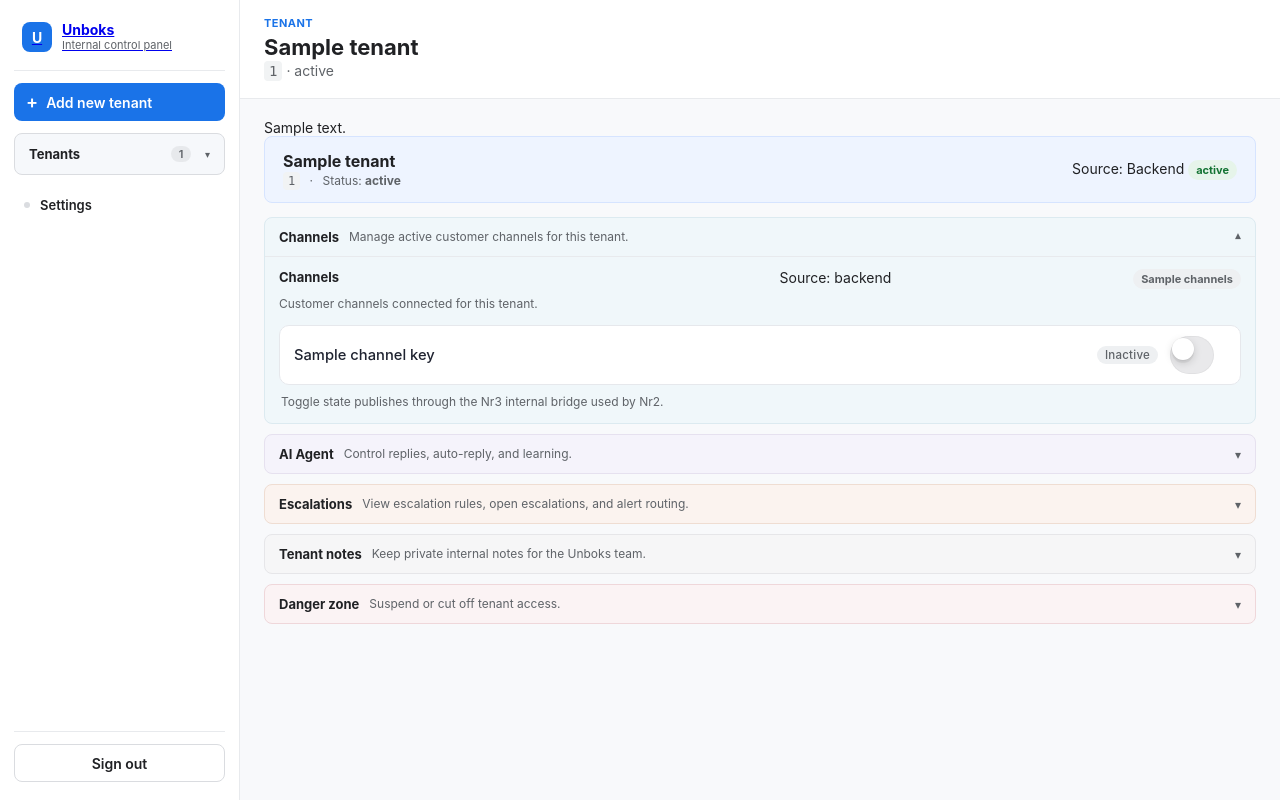
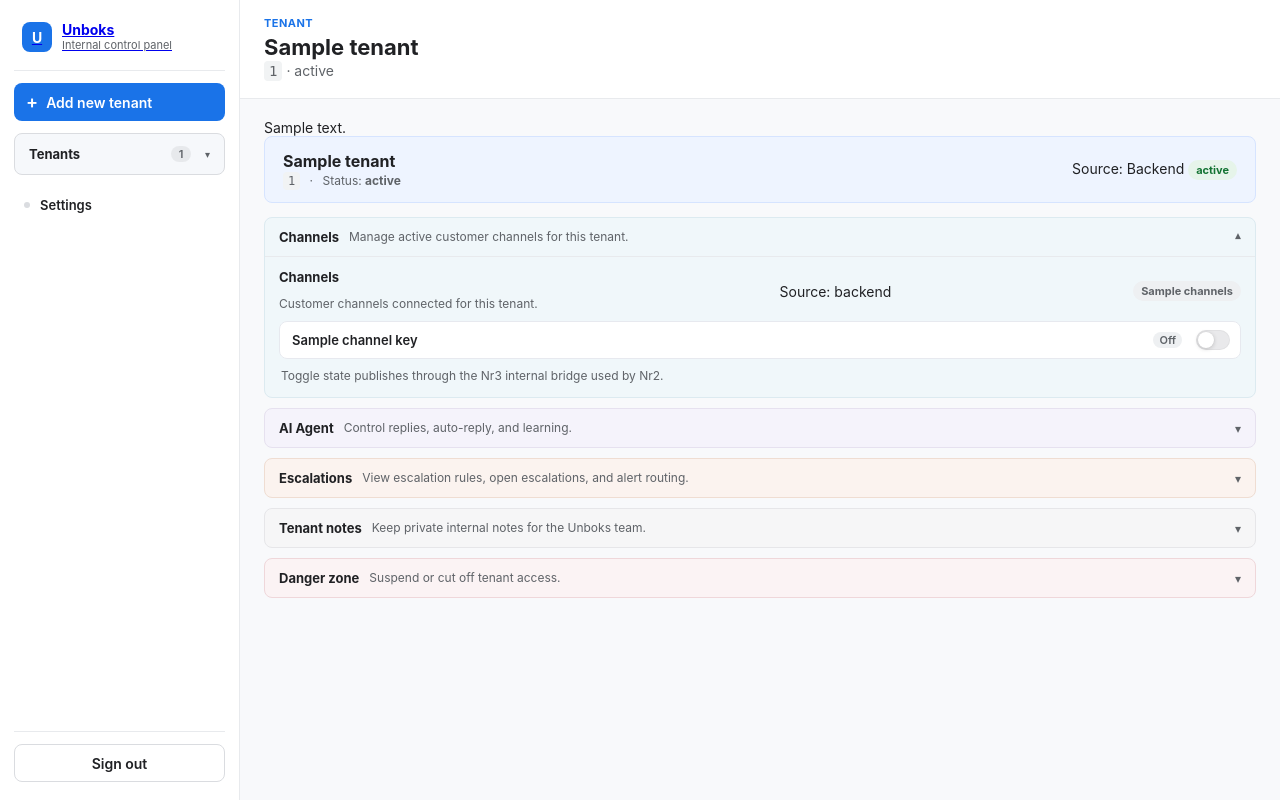
Before and after one commit to unboks-org/unboks-internal-control-panel, a FastAPI app: template app/templates/admin_tenant_workspace.html in a window 1280 px wide, after a click that opens the changed part. Run offline with FastAPI, Linux system fonts and the light colour scheme; the template is opened without the code that fills it: most values are stand-ins (such as "Sample title", 1, 10 or a date in 2020).

Commit message:
Tighten channel toggle list

```diff
--- a/app/static/css/admin.css
+++ b/app/static/css/admin.css
@@ -1360,15 +1360,15 @@ button.button-disabled,
   border: 1px solid var(--color-border);
   border-radius: var(--radius);
   margin-bottom: 14px;
-  padding: 16px 18px;
+  padding: 12px 14px;
 }
 
 .channels-panel-header {
-  align-items: flex-start;
-  display: flex;
-  gap: 12px;
+  align-items: center;
+  display: flex;
+  gap: 8px;
   justify-content: space-between;
-  margin-bottom: 12px;
+  margin-bottom: 8px;
 }
 
 .channels-panel-header h3 {
@@ -1377,9 +1377,9 @@ button.button-disabled,
   margin: 0 0 2px;
 }
 
-.channels-panel { padding: 12px 14px; }
-
 .ch-name {
+  color: #202124;
+  font-size: 13px;
   font-weight: 600;
 }
 
@@ -2106,56 +2106,49 @@ button.button-disabled,
 /* ---------------------------------------------------------------- */
 .channels-list {
   list-style: none;
-  margin: 12px 0 0;
+  margin: 8px 0 0;
   padding: 0;
-  border: 1px solid #e6e8ec;
-  border-radius: 10px;
+  border: 1px solid #e7e9ef;
+  border-radius: 8px;
   overflow: hidden;
   background: #fff;
 }
 .channels-list .channel-item {
   display: grid;
-  grid-template-columns: 1fr auto auto auto;
-  align-items: center;
-  gap: 12px;
-  padding: 10px 14px;
-  border-bottom: 1px solid #eef0f3;
-  font-size: 0.92rem;
+  grid-template-columns: minmax(0, 1fr) 34px 38px;
+  align-items: center;
+  gap: 10px;
+  min-height: 36px;
+  padding: 0 10px 0 12px;
+  border-bottom: 1px solid #edf0f4;
+  font-size: 13px;
 }
 .channels-list .channel-item:last-child {
   border-bottom: 0;
 }
 .channels-list .channel-item:hover {
-  background: #fafbfc;
+  background: #fbfcfd;
 }
 .channels-list .ch-name {
-  font-weight: 500;
-  color: #1f2330;
+  min-width: 0;
+  overflow: hidden;
+  text-overflow: ellipsis;
+  white-space: nowrap;
 }
 .channels-list .ch-status {
-  font-size: 0.72rem;
-  padding: 2px 8px;
+  font-size: 11px;
+  justify-self: end;
+  line-height: 16px;
+  min-width: 28px;
+  padding: 0 6px;
   border-radius: 999px;
-  font-weight: 500;
-  letter-spacing: 0.02em;
-}
-.channels-list .ch-configure {
-  background: transparent;
-  border: 1px solid #d8dce3;
-  color: #3a4252;
-  padding: 4px 10px;
-  border-radius: 6px;
-  font-size: 0.78rem;
-  cursor: pointer;
-  transition: background 0.15s, border-color 0.15s;
-}
-.channels-list .ch-configure:hover {
-  background: #f3f5f8;
-  border-color: #c4cad4;
+  font-weight: 600;
+  text-align: center;
 }
 .channels-list .channel-toggle-form {
   margin: 0;
   display: inline-flex;
+  justify-self: end;
 }
 
 /* ---------------------------------------------------------------- */
@@ -2166,8 +2159,9 @@ button.button-disabled,
 .ios-toggle {
   position: relative;
   display: inline-flex;
-  width: 44px;
-  height: 26px;
+  width: 34px;
+  height: 20px;
+  min-height: 20px;
   border-radius: 999px;
   background: #E9E9EB;
   border: 0;
@@ -2179,20 +2173,19 @@ button.button-disabled,
   box-sizing: border-box;
   -webkit-appearance: none;
   appearance: none;
-  transition: background-color 0.25s cubic-bezier(0.4, 0.0, 0.2, 1);
+  transition: background-color 0.18s ease;
   box-shadow: inset 0 0 0 1px rgba(0, 0, 0, 0.04);
 }
 .ios-toggle.is-on {
-  background: #34C759;
+  background: #2fbf5b;
 }
 .ios-toggle.is-off {
   background: #E9E9EB;
 }
-.ios-toggle:hover.is-on { background: #30BB54; }
+.ios-toggle:hover.is-on { background: #2aaa51; }
 .ios-toggle:hover.is-off { background: #DEDEE0; }
 .ios-toggle:active .ios-toggle-knob {
-  /* Subtle knob squish on press, mimicking iOS feedback */
-  width: 26px;
+  width: 18px;
 }
 .ios-toggle.is-on:active .ios-toggle-knob {
   transform: translateX(14px);
@@ -2202,20 +2195,19 @@ button.button-disabled,
   position: absolute;
   top: 2px;
   left: 2px;
-  width: 22px;
-  height: 22px;
+  width: 16px;
+  height: 16px;
   border-radius: 50%;
   background: #FFFFFF;
   box-shadow:
-    0 3px 8px rgba(0, 0, 0, 0.15),
-    0 3px 1px rgba(0, 0, 0, 0.06),
+    0 1px 4px rgba(0, 0, 0, 0.18),
     0 0 0 0.5px rgba(0, 0, 0, 0.04);
   transition:
-    transform 0.28s cubic-bezier(0.4, 0.0, 0.2, 1),
-    width 0.18s ease;
+    transform 0.18s ease,
+    width 0.14s ease;
 }
 .ios-toggle.is-on .ios-toggle-knob {
-  transform: translateX(18px);
+  transform: translateX(14px);
 }
 .ios-toggle:focus-visible {
   outline: 2px solid #4f8cff;
--- a/app/templates/admin_tenant_workspace.html
+++ b/app/templates/admin_tenant_workspace.html
@@ -70,7 +70,7 @@
     <ul class="channels-list" role="list">
       {% for label, key in channel_keys %}
         {% set is_on = channels.get(key, False) %}
-        {% set status_label = 'Active' if is_on else 'Inactive' %}
+        {% set status_label = 'On' if is_on else 'Off' %}
         {% set status_class = 'ok' if is_on else 'unknown' %}
         <li class="channel-item {% if is_on %}is-on{% else %}is-off{% endif %}">
           <span class="ch-name">{{ label }}</span>
```
